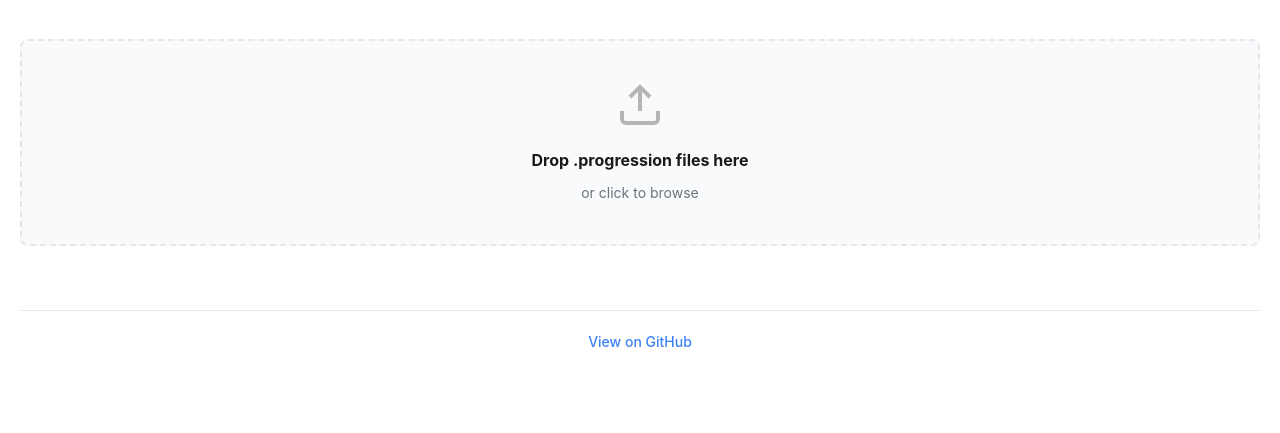
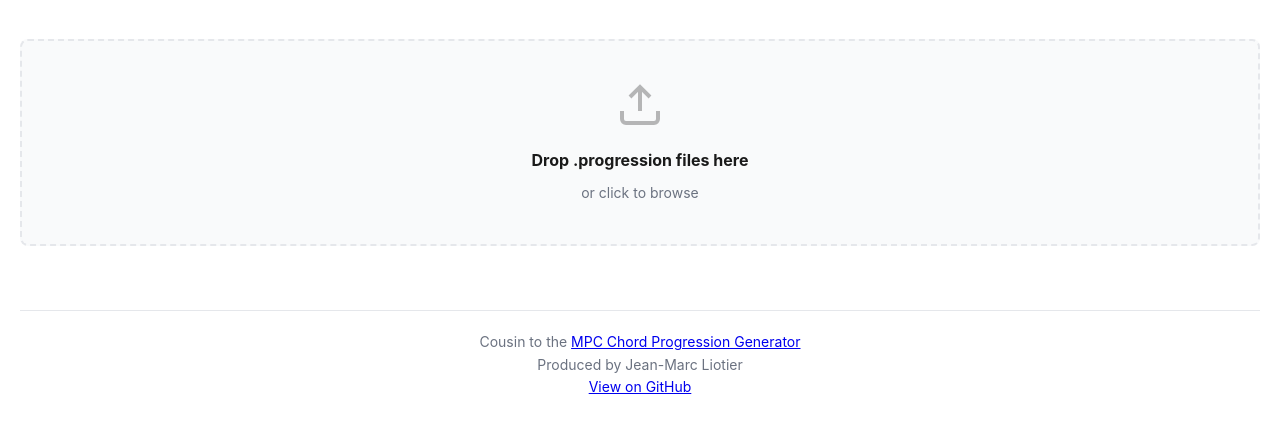
Before and after one commit to liotier/AkaiMPC, a plain HTML site: page AkaiMPCChordProgressionFinder/Akai MPC Chord Progression Finder.html in a window 1280 px wide. Shown: the part 159-592 px from the top of the page. Drawn offline with nearby package versions, Linux system fonts and the light colour scheme.

Commit message:
Update Akai MPC Chord Progression Finder.html

```diff
--- a/AkaiMPCChordProgressionFinder/Akai MPC Chord Progression Finder.html
+++ b/AkaiMPCChordProgressionFinder/Akai MPC Chord Progression Finder.html
@@ -637,11 +637,22 @@
   </button>
 
   <footer style="margin-top: 40px; padding: 20px 0; border-top: 1px solid var(--border); text-align: center; color: var(--muted); font-size: 14px;">
-    <a href="https://github.com/liotier/AkaiMPC/tree/main/AkaiMPCChordProgressionFinder"
-       target="_blank"
-       style="color: var(--accent); text-decoration: none; font-weight: 500;">
-      View on GitHub
-    </a>
+                <p>
+                Cousin to the
+                <a href="https://liotier.github.io/AkaiMPC/AkaiMPCChordProgressionGenerator/AkaiMPCChordProgressionGenerator.html"
+                   target="_blank"
+                   rel="noopener noreferrer">
+                    MPC Chord Progression Generator
+                </a>
+            </p>
+            <p>Produced by Jean-Marc Liotier</p>
+            <p>
+                <a href="https://github.com/liotier/AkaiMPC/tree/main/AkaiMPCChordProgressionFinder"
+                   target="_blank"
+                   rel="noopener noreferrer">
+                    View on GitHub
+                </a>
+            </p>
   </footer>
 
 <script>
```
